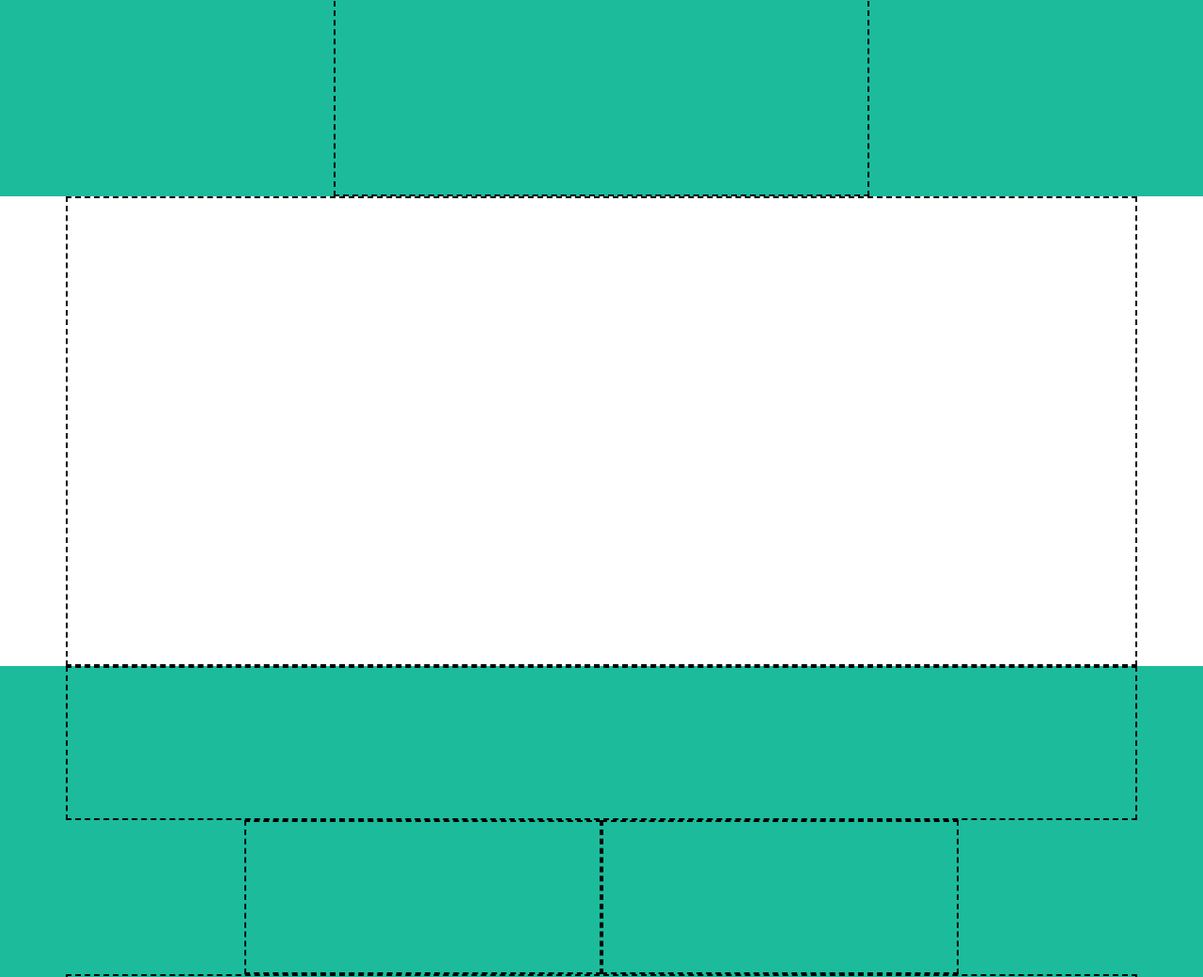
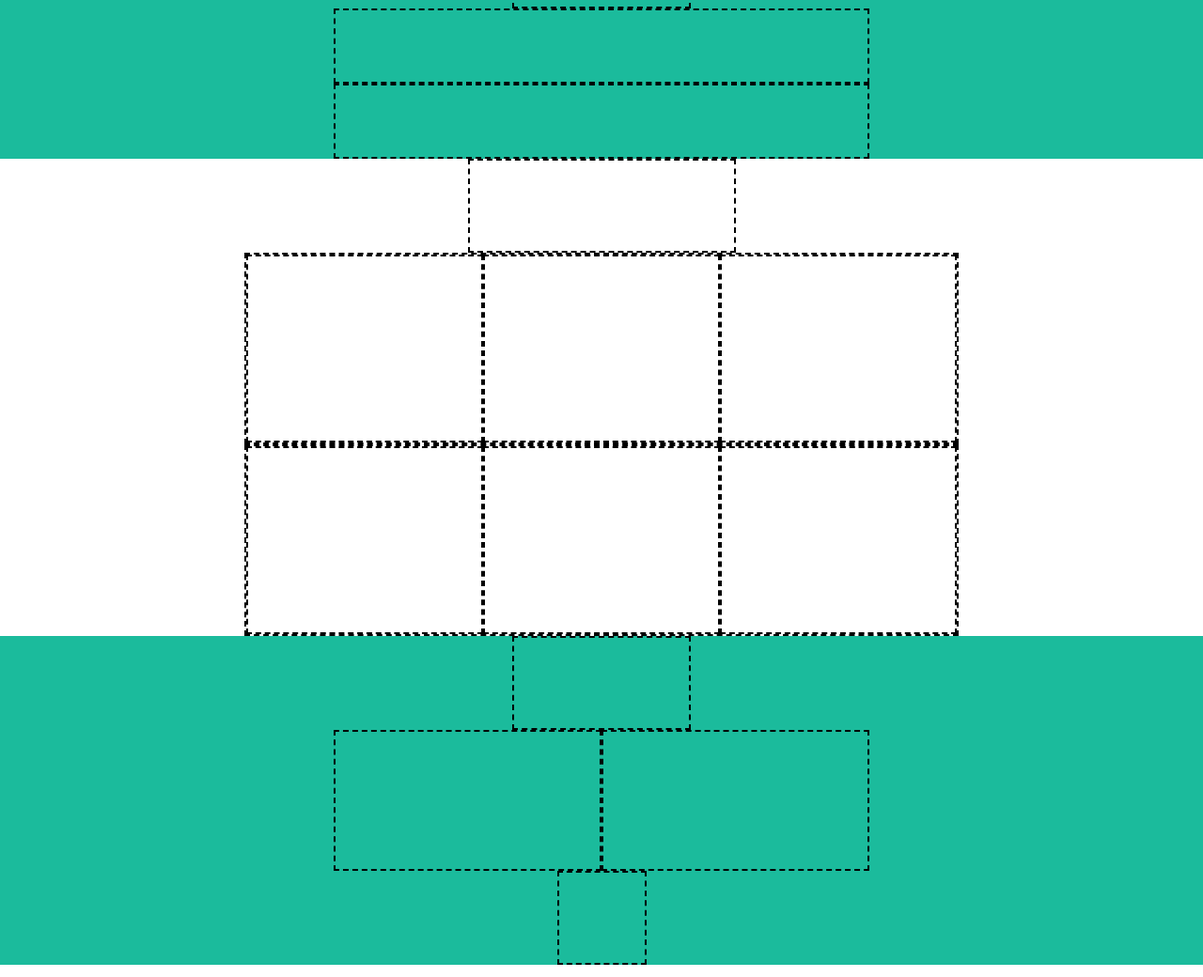
Before and after one commit to marcocor25/html-css-bootstrap-freelancer, a plain HTML site: page index.html in a window 1280 px wide. Shown: the part 241-1281 px from the top of the page at 94% size. Drawn offline with nearby package versions, Linux system fonts and the light colour scheme.

Commit message:
Tre sezioni main completate

```diff
--- a/index.html
+++ b/index.html
@@ -30,30 +30,54 @@
         <section class="first_section">
             <div class="container">
                 <div class="row justify-content-center">
-                    <div class="col-6"></div>
+                    <div class="col-2 picture"></div>
+                </div>
+                <div class="row justify-content-center">
+                    <div class="col-6 first_section_content"></div>
+                </div>
+                <div class="row justify-content-center">
+                    <div class="col-6 first_section_content"></div>
                 </div>
             </div>
         </section>
 
         <section class="second_section">
             <div class="container">
-                <div class="row">
-                    <div class="col-12"></div>
+                <div class="row justify-content-center">
+                    <div class="col-3 second_section_title"></div>
+                </div>
+                <div class="row justify-content-center">
+                    <div class="col-8">
+                        <div class="row">
+                            <div class="col-4 picture"></div>
+                            <div class="col-4 picture"></div>
+                            <div class="col-4 picture"></div>
+                        </div>
+                    </div>
+                </div>
+                <div class="row justify-content-center">
+                    <div class="col-8">
+                        <div class="row">
+                            <div class="col-4 picture"></div>
+                            <div class="col-4 picture"></div>
+                            <div class="col-4 picture"></div>
+                        </div>
+                    </div>
                 </div>
             </div>
         </section>
 
         <section class="third_section">
             <div class="container">
-                <div class="row">
-                    <div class="col-12"></div>
+                <div class="row justify-content-center">
+                    <div class="col-2 third_section_title"></div>
                 </div>
                 <div class="row justify-content-center">
-                    <div class="col-4"></div>
-                    <div class="col-4"></div>
+                    <div class="col-3 third_section_content"></div>
+                    <div class="col-3 third_section_content"></div>
                 </div>
-                <div class="row">
-                    <div class="col-12"></div>
+                <div class="row justify-content-center">
+                    <div class="col-1 third_section_button"></div>
                 </div>
             </div>
         </section>
--- a/style.css
+++ b/style.css
@@ -3,25 +3,29 @@ body [class*="col-"] {
 }
 
 header [class*="col-"] {
-    min-height: 50px;
+    height: 50px;
 }
 
 header {
     background: #2C3E50;
 }
 
-.first_section [class*="col-"] {
-    height: 400px;
+.picture {
+    height: 200px;
+}
+
+.first_section_content {
+    min-height: 80px;
 }
 
 .first_section, .third_section {
     background: #1BBB9C;
 }
 
-.second_section [class*="col-"] {
-    min-height: 500px;
+.second_section_title, .third_section_title, .third_section_button {
+    height: 100px;
 }
 
-.third_section [class*="col-"] {
-    padding: 80px;
+.third_section_content {
+    height: 150px;
 }
```
